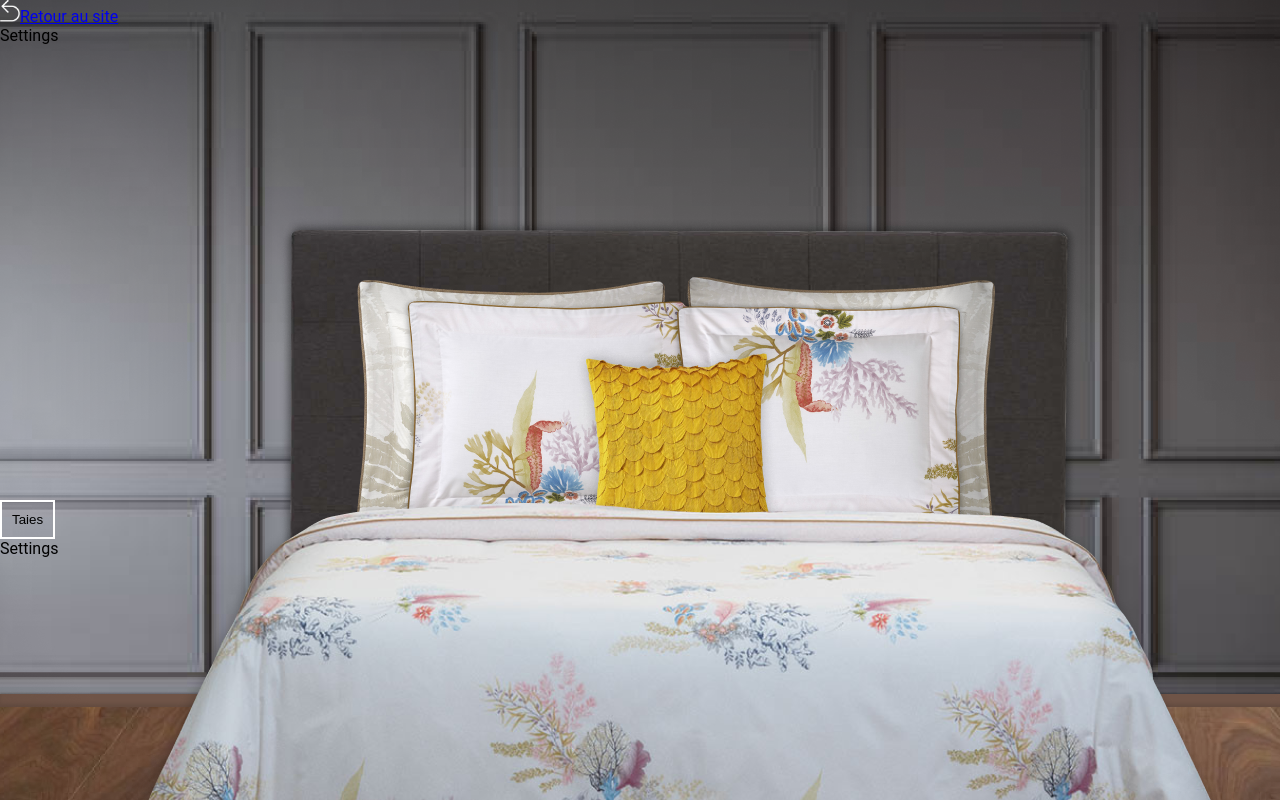
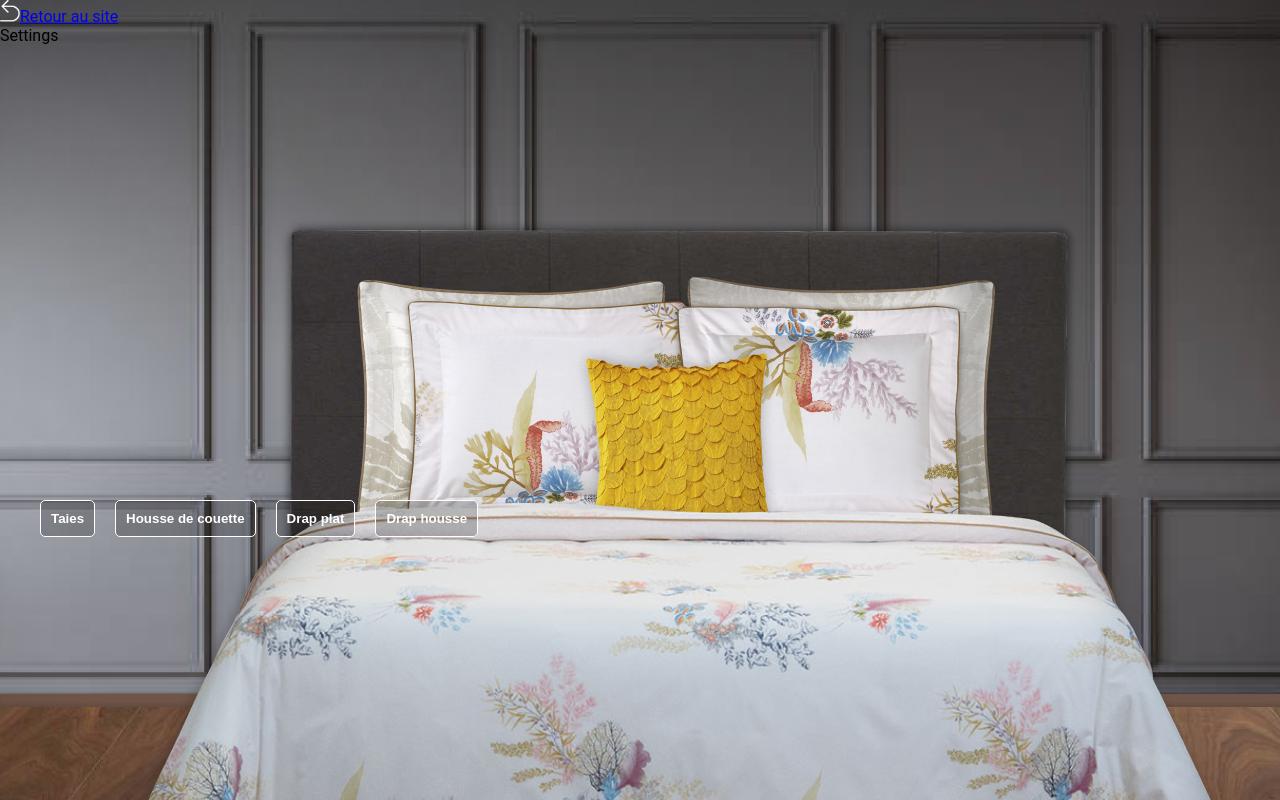
Before and after one commit to FlorianDurand/yves-delorme-simulateur, a Next.js app: page / in a window 1280 px wide. Built offline with nearby package versions, Linux system fonts and the light colour scheme.

Commit message:
Bouton + footer

```diff
--- a/components/Footer.js
+++ b/components/Footer.js
@@ -4,12 +4,17 @@ import Button from './Styles/Button'
 
 
 const Footer = () => (
-  <div className={styles.footer}>
-    <Button>Taies</Button>
+    <div className={styles.footer}>
+        <div className={styles.buttons}>
+            <Button>Taies</Button>
+            <div className={styles.button}><Button>Housse de couette</Button></div>
+            <div className={styles.button}><Button>Drap plat</Button></div>
+            <div className={styles.button}><Button>Drap housse</Button></div>
+        </div>
     <div>
-      <a>Settings</a>
+
     </div>
-  </div>
+    </div>
 );
 
 export default Footer;
--- a/components/Footer.module.css
+++ b/components/Footer.module.css
@@ -4,3 +4,13 @@
     width: 100%;
     height: 100px;
 }
+
+.buttons{
+    display: flex;
+    flex-direction: row;
+    margin-left: 40px;
+}
+
+.button{
+    margin-left: 20px;
+}
--- a/components/Header.js
+++ b/components/Header.js
@@ -4,7 +4,7 @@ import styles from './Header.module.css';
 const Header = () => (
   <div className={styles.header}>
     <Link href="/" >
-      <a >
+      <a className="link">
         <img src="/static/return.png" alt="my image" className={styles.back} />
         Retour au site
       </a>
--- a/components/Header.module.css
+++ b/components/Header.module.css
@@ -4,6 +4,10 @@
     position: absolute;
 }
 
+.link{
+    text-decoration: none;
+}
+
 .back{
     width: 20px;
 }
--- a/components/Styles/Button.module.css
+++ b/components/Styles/Button.module.css
@@ -1,7 +1,10 @@
 .home{
-    background: none;
-    border: solid 2px white;
+    background-color: rgba(0, 0, 0, 20%);
+    border: solid 1px white;
     padding: 10px;
+    color: white;
+    font-weight: bold;
+    border-radius: 5px;
     width: auto;
     height: auto;
 }
```
